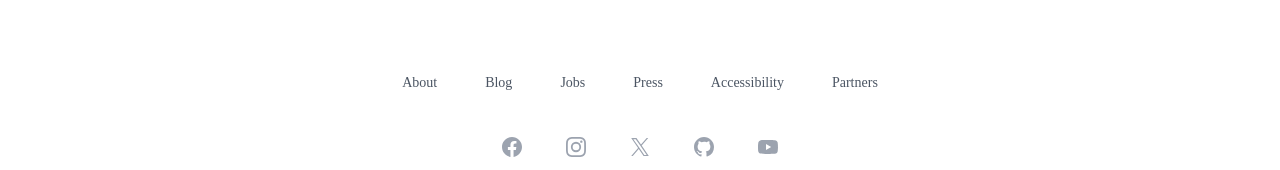
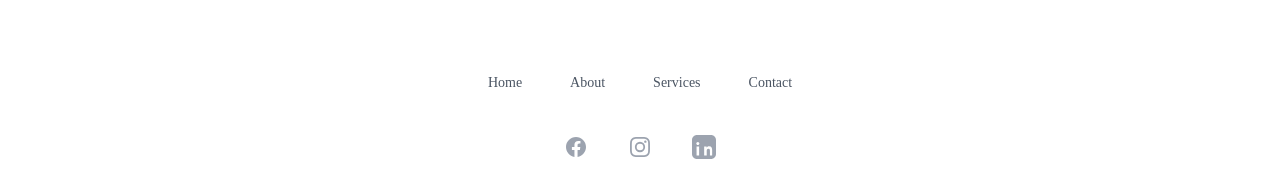
Before and after one commit to ayush1014/WattsCreateLearning-Frontend, a React (Create React App) app: page / in a window 1280 px wide. Shown: the part 2627-2797 px from the top of the page. Built offline with nearby package versions, Linux system fonts and the light colour scheme; the HTML template or start-up script is replaced by a standard one.

Commit message:
added new logos and changed footer

```diff
--- a/src/components/Contact.jsx
+++ b/src/components/Contact.jsx
@@ -40,15 +40,15 @@ const socialIcons = [
             </svg>
         ),
     },
-    {
-        name: 'X',
-        href: '#',
-        icon: (props) => (
-            <svg fill="currentColor" viewBox="0 0 24 24" {...props}>
-                <path d="M13.6823 10.6218L20.2391 3H18.6854L12.9921 9.61788L8.44486 3H3.2002L10.0765 13.0074L3.2002 21H4.75404L10.7663 14.0113L15.5685 21H20.8131L13.6819 10.6218H13.6823ZM11.5541 13.0956L10.8574 12.0991L5.31391 4.16971H7.70053L12.1742 10.5689L12.8709 11.5655L18.6861 19.8835H16.2995L11.5541 13.096V13.0956Z" />
-            </svg>
-        ),
-    },
+    // {
+    //     name: 'X',
+    //     href: '#',
+    //     icon: (props) => (
+    //         <svg fill="currentColor" viewBox="0 0 24 24" {...props}>
+    //             <path d="M13.6823 10.6218L20.2391 3H18.6854L12.9921 9.61788L8.44486 3H3.2002L10.0765 13.0074L3.2002 21H4.75404L10.7663 14.0113L15.5685 21H20.8131L13.6819 10.6218H13.6823ZM11.5541 13.0956L10.8574 12.0991L5.31391 4.16971H7.70053L12.1742 10.5689L12.8709 11.5655L18.6861 19.8835H16.2995L11.5541 13.096V13.0956Z" />
+    //         </svg>
+    //     ),
+    // },
     // {
     //     name: 'GitHub',
     //     href: '#',
--- a/src/components/aboutContainer.jsx
+++ b/src/components/aboutContainer.jsx
@@ -74,15 +74,15 @@ const socialIcons = [
             </svg>
         ),
     },
-    {
-        name: 'X',
-        href: '#',
-        icon: (props) => (
-            <svg fill="currentColor" viewBox="0 0 24 24" {...props}>
-                <path d="M13.6823 10.6218L20.2391 3H18.6854L12.9921 9.61788L8.44486 3H3.2002L10.0765 13.0074L3.2002 21H4.75404L10.7663 14.0113L15.5685 21H20.8131L13.6819 10.6218H13.6823ZM11.5541 13.0956L10.8574 12.0991L5.31391 4.16971H7.70053L12.1742 10.5689L12.8709 11.5655L18.6861 19.8835H16.2995L11.5541 13.096V13.0956Z" />
-            </svg>
-        ),
-    },
+    // {
+    //     name: 'X',
+    //     href: '#',
+    //     icon: (props) => (
+    //         <svg fill="currentColor" viewBox="0 0 24 24" {...props}>
+    //             <path d="M13.6823 10.6218L20.2391 3H18.6854L12.9921 9.61788L8.44486 3H3.2002L10.0765 13.0074L3.2002 21H4.75404L10.7663 14.0113L15.5685 21H20.8131L13.6819 10.6218H13.6823ZM11.5541 13.0956L10.8574 12.0991L5.31391 4.16971H7.70053L12.1742 10.5689L12.8709 11.5655L18.6861 19.8835H16.2995L11.5541 13.096V13.0956Z" />
+    //         </svg>
+    //     ),
+    // },
     // {
     //     name: 'GitHub',
     //     href: '#',
--- a/src/components/footer.jsx
+++ b/src/components/footer.jsx
@@ -1,11 +1,9 @@
 const navigation = {
     main: [
-      { name: 'About', href: '#' },
-      { name: 'Blog', href: '#' },
-      { name: 'Jobs', href: '#' },
-      { name: 'Press', href: '#' },
-      { name: 'Accessibility', href: '#' },
-      { name: 'Partners', href: '#' },
+      { name: 'Home', href: '/' },
+      { name: 'About', href: '/about' },
+      { name: 'Services', href: '/services' },
+      { name: 'Contact', href: '/contact' },
     ],
     social: [
       {
@@ -35,40 +33,49 @@ const navigation = {
         ),
       },
       {
-        name: 'X',
+        name: 'LinkedIn',
         href: '#',
         icon: (props) => (
           <svg fill="currentColor" viewBox="0 0 24 24" {...props}>
-            <path d="M13.6823 10.6218L20.2391 3H18.6854L12.9921 9.61788L8.44486 3H3.2002L10.0765 13.0074L3.2002 21H4.75404L10.7663 14.0113L15.5685 21H20.8131L13.6819 10.6218H13.6823ZM11.5541 13.0956L10.8574 12.0991L5.31391 4.16971H7.70053L12.1742 10.5689L12.8709 11.5655L18.6861 19.8835H16.2995L11.5541 13.096V13.0956Z" />
+            <path d="M19 0H5C2.24 0 0 2.24 0 5v14c0 2.76 2.24 5 5 5h14c2.76 0 5-2.24 5-5V5c0-2.76-2.24-5-5-5zM7.12 20.5H4.56v-9h2.56v9zM5.84 10.06c-.84 0-1.56-.72-1.56-1.56s.72-1.56 1.56-1.56 1.56.72 1.56 1.56-.72 1.56-1.56 1.56zM20.5 20.5h-2.56v-4.34c0-1.04 0-2.38-1.5-2.38-1.5 0-1.72 1.14-1.72 2.3v4.42h-2.56v-9h2.46v1.23h.04c.34-.66 1.18-1.36 2.42-1.36 2.6 0 3.08 1.72 3.08 3.96v5.16h-.02z"></path>
           </svg>
         ),
-      },
-      {
-        name: 'GitHub',
-        href: '#',
-        icon: (props) => (
-          <svg fill="currentColor" viewBox="0 0 24 24" {...props}>
-            <path
-              fillRule="evenodd"
-              d="M12 2C6.477 2 2 6.484 2 12.017c0 4.425 2.865 8.18 6.839 9.504.5.092.682-.217.682-.483 0-.237-.008-.868-.013-1.703-2.782.605-3.369-1.343-3.369-1.343-.454-1.158-1.11-1.466-1.11-1.466-.908-.62.069-.608.069-.608 1.003.07 1.531 1.032 1.531 1.032.892 1.53 2.341 1.088 2.91.832.092-.647.35-1.088.636-1.338-2.22-.253-4.555-1.113-4.555-4.951 0-1.093.39-1.988 1.029-2.688-.103-.253-.446-1.272.098-2.65 0 0 .84-.27 2.75 1.026A9.564 9.564 0 0112 6.844c.85.004 1.705.115 2.504.337 1.909-1.296 2.747-1.027 2.747-1.027.546 1.379.202 2.398.1 2.651.64.7 1.028 1.595 1.028 2.688 0 3.848-2.339 4.695-4.566 4.943.359.309.678.92.678 1.855 0 1.338-.012 2.419-.012 2.747 0 .268.18.58.688.482A10.019 10.019 0 0022 12.017C22 6.484 17.522 2 12 2z"
-              clipRule="evenodd"
-            />
-          </svg>
-        ),
-      },
-      {
-        name: 'YouTube',
-        href: '#',
-        icon: (props) => (
-          <svg fill="currentColor" viewBox="0 0 24 24" {...props}>
-            <path
-              fillRule="evenodd"
-              d="M19.812 5.418c.861.23 1.538.907 1.768 1.768C21.998 8.746 22 12 22 12s0 3.255-.418 4.814a2.504 2.504 0 0 1-1.768 1.768c-1.56.419-7.814.419-7.814.419s-6.255 0-7.814-.419a2.505 2.505 0 0 1-1.768-1.768C2 15.255 2 12 2 12s0-3.255.417-4.814a2.507 2.507 0 0 1 1.768-1.768C5.744 5 11.998 5 11.998 5s6.255 0 7.814.418ZM15.194 12 10 15V9l5.194 3Z"
-              clipRule="evenodd"
-            />
-          </svg>
-        ),
-      },
+      }
+      // {
+      //   name: 'X',
+      //   href: '#',
+      //   icon: (props) => (
+      //     <svg fill="currentColor" viewBox="0 0 24 24" {...props}>
+      //       <path d="M13.6823 10.6218L20.2391 3H18.6854L12.9921 9.61788L8.44486 3H3.2002L10.0765 13.0074L3.2002 21H4.75404L10.7663 14.0113L15.5685 21H20.8131L13.6819 10.6218H13.6823ZM11.5541 13.0956L10.8574 12.0991L5.31391 4.16971H7.70053L12.1742 10.5689L12.8709 11.5655L18.6861 19.8835H16.2995L11.5541 13.096V13.0956Z" />
+      //     </svg>
+      //   ),
+      // },
+      // {
+      //   name: 'GitHub',
+      //   href: '#',
+      //   icon: (props) => (
+      //     <svg fill="currentColor" viewBox="0 0 24 24" {...props}>
+      //       <path
+      //         fillRule="evenodd"
+      //         d="M12 2C6.477 2 2 6.484 2 12.017c0 4.425 2.865 8.18 6.839 9.504.5.092.682-.217.682-.483 0-.237-.008-.868-.013-1.703-2.782.605-3.369-1.343-3.369-1.343-.454-1.158-1.11-1.466-1.11-1.466-.908-.62.069-.608.069-.608 1.003.07 1.531 1.032 1.531 1.032.892 1.53 2.341 1.088 2.91.832.092-.647.35-1.088.636-1.338-2.22-.253-4.555-1.113-4.555-4.951 0-1.093.39-1.988 1.029-2.688-.103-.253-.446-1.272.098-2.65 0 0 .84-.27 2.75 1.026A9.564 9.564 0 0112 6.844c.85.004 1.705.115 2.504.337 1.909-1.296 2.747-1.027 2.747-1.027.546 1.379.202 2.398.1 2.651.64.7 1.028 1.595 1.028 2.688 0 3.848-2.339 4.695-4.566 4.943.359.309.678.92.678 1.855 0 1.338-.012 2.419-.012 2.747 0 .268.18.58.688.482A10.019 10.019 0 0022 12.017C22 6.484 17.522 2 12 2z"
+      //         clipRule="evenodd"
+      //       />
+      //     </svg>
+      //   ),
+      // },
+      // {
+      //   name: 'YouTube',
+      //   href: '#',
+      //   icon: (props) => (
+      //     <svg fill="currentColor" viewBox="0 0 24 24" {...props}>
+      //       <path
+      //         fillRule="evenodd"
+      //         d="M19.812 5.418c.861.23 1.538.907 1.768 1.768C21.998 8.746 22 12 22 12s0 3.255-.418 4.814a2.504 2.504 0 0 1-1.768 1.768c-1.56.419-7.814.419-7.814.419s-6.255 0-7.814-.419a2.505 2.505 0 0 1-1.768-1.768C2 15.255 2 12 2 12s0-3.255.417-4.814a2.507 2.507 0 0 1 1.768-1.768C5.744 5 11.998 5 11.998 5s6.255 0 7.814.418ZM15.194 12 10 15V9l5.194 3Z"
+      //         clipRule="evenodd"
+      //       />
+      //     </svg>
+      //   ),
+      // },
     ],
   }
 
--- a/src/components/home.jsx
+++ b/src/components/home.jsx
@@ -48,15 +48,15 @@ const socialIcons = [
             </svg>
         ),
     },
-    {
-        name: 'X',
-        href: '#',
-        icon: (props) => (
-            <svg fill="currentColor" viewBox="0 0 24 24" {...props}>
-                <path d="M13.6823 10.6218L20.2391 3H18.6854L12.9921 9.61788L8.44486 3H3.2002L10.0765 13.0074L3.2002 21H4.75404L10.7663 14.0113L15.5685 21H20.8131L13.6819 10.6218H13.6823ZM11.5541 13.0956L10.8574 12.0991L5.31391 4.16971H7.70053L12.1742 10.5689L12.8709 11.5655L18.6861 19.8835H16.2995L11.5541 13.096V13.0956Z" />
-            </svg>
-        ),
-    },
+    // {
+    //     name: 'X',
+    //     href: '#',
+    //     icon: (props) => (
+    //         <svg fill="currentColor" viewBox="0 0 24 24" {...props}>
+    //             <path d="M13.6823 10.6218L20.2391 3H18.6854L12.9921 9.61788L8.44486 3H3.2002L10.0765 13.0074L3.2002 21H4.75404L10.7663 14.0113L15.5685 21H20.8131L13.6819 10.6218H13.6823ZM11.5541 13.0956L10.8574 12.0991L5.31391 4.16971H7.70053L12.1742 10.5689L12.8709 11.5655L18.6861 19.8835H16.2995L11.5541 13.096V13.0956Z" />
+    //         </svg>
+    //     ),
+    // },
     // {
     //     name: 'GitHub',
     //     href: '#',
--- a/src/components/services.jsx
+++ b/src/components/services.jsx
@@ -53,15 +53,15 @@ const socialIcons = [
       </svg>
     ),
   },
-  {
-    name: 'X',
-    href: '#',
-    icon: (props) => (
-      <svg fill="currentColor" viewBox="0 0 24 24" {...props}>
-        <path d="M13.6823 10.6218L20.2391 3H18.6854L12.9921 9.61788L8.44486 3H3.2002L10.0765 13.0074L3.2002 21H4.75404L10.7663 14.0113L15.5685 21H20.8131L13.6819 10.6218H13.6823ZM11.5541 13.0956L10.8574 12.0991L5.31391 4.16971H7.70053L12.1742 10.5689L12.8709 11.5655L18.6861 19.8835H16.2995L11.5541 13.096V13.0956Z" />
-      </svg>
-    ),
-  },
+  // {
+  //   name: 'X',
+  //   href: '#',
+  //   icon: (props) => (
+  //     <svg fill="currentColor" viewBox="0 0 24 24" {...props}>
+  //       <path d="M13.6823 10.6218L20.2391 3H18.6854L12.9921 9.61788L8.44486 3H3.2002L10.0765 13.0074L3.2002 21H4.75404L10.7663 14.0113L15.5685 21H20.8131L13.6819 10.6218H13.6823ZM11.5541 13.0956L10.8574 12.0991L5.31391 4.16971H7.70053L12.1742 10.5689L12.8709 11.5655L18.6861 19.8835H16.2995L11.5541 13.096V13.0956Z" />
+  //     </svg>
+  //   ),
+  // },
   {
     name: 'LinkedIn',
     href: '#',
```
